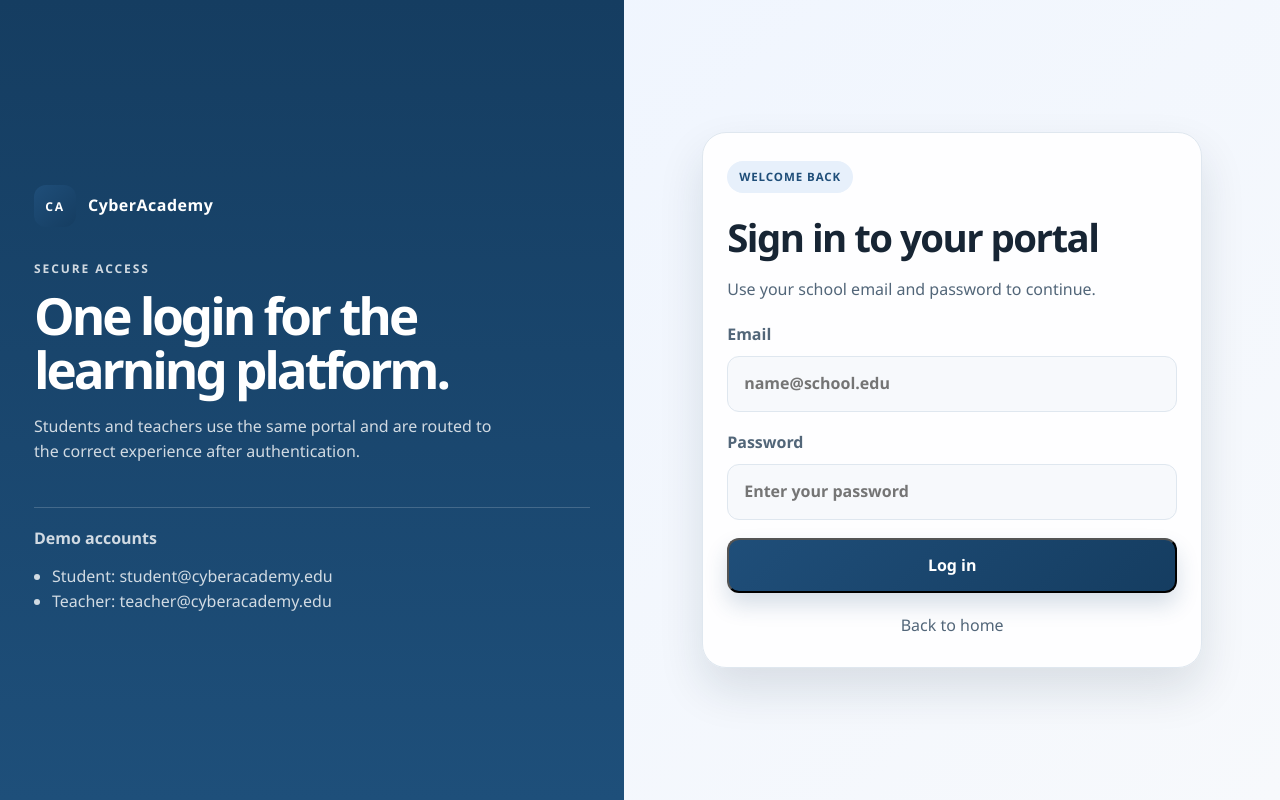
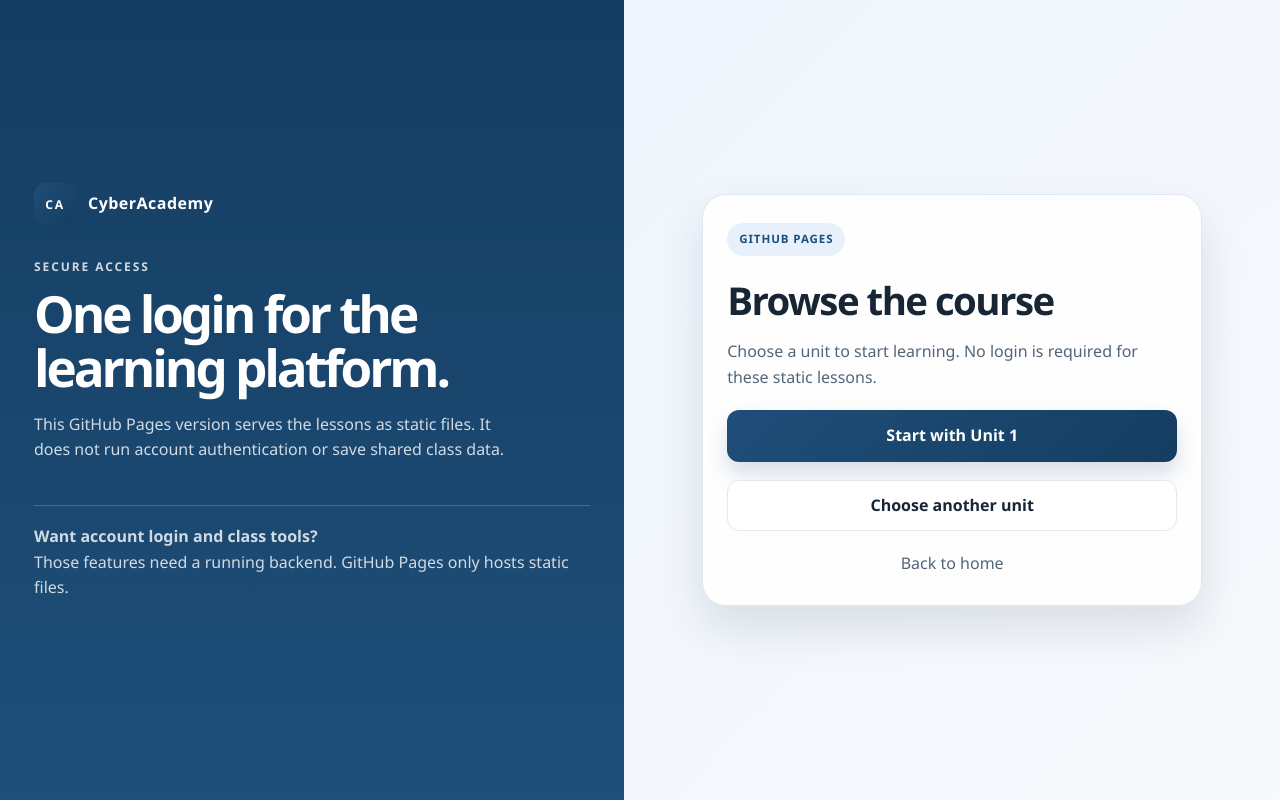
Before and after one commit to mccoyCaleb/CyberAcademy2, a website: page portal.html in a window 1280 px wide. Drawn offline with Linux system fonts and the light colour scheme.

Commit message:
okokokook

```diff
--- a/portal.html
+++ b/portal.html
@@ -17,38 +17,28 @@
       <div class="side-panel">
         <p class="eyebrow">Secure access</p>
         <h1>One login for the learning platform.</h1>
-        <p>Students and teachers use the same portal and are routed to the correct experience after authentication.</p>
+        <p>This GitHub Pages version serves the lessons as static files. It does not run account authentication or save shared class data.</p>
       </div>
 
       <div class="side-note">
-        <strong>Demo accounts</strong>
-        <ul>
-          <li>Student: student@cyberacademy.edu</li>
-          <li>Teacher: teacher@cyberacademy.edu</li>
-        </ul>
+        <strong>Want account login and class tools?</strong>
+        <p>Those features need a running backend. GitHub Pages only hosts static files.</p>
       </div>
     </aside>
 
     <main class="portal-main">
       <div class="portal-card">
-        <div class="card-topline">Welcome back</div>
-        <h2>Sign in to your portal</h2>
-        <p class="portal-subtitle">Use your school email and password to continue.</p>
+        <div class="card-topline">GitHub Pages</div>
+        <h2>Browse the course</h2>
+        <p class="portal-subtitle">Choose a unit to start learning. No login is required for these static lessons.</p>
 
-        <form action="/login" method="POST" class="portal-form">
-          <label>
-            Email
-            <input type="email" name="email" placeholder="name@school.edu" required />
-          </label>
-          <label>
-            Password
-            <input type="password" name="password" placeholder="Enter your password" required />
-          </label>
-          <button type="submit" class="primary-button full-width">Log in</button>
-        </form>
+        <div class="portal-form">
+          <a class="primary-button full-width" href="unit-1/index.html">Start with Unit 1</a>
+          <a class="secondary-button full-width" href="index.html#curriculum">Choose another unit</a>
+        </div>
 
         <div class="portal-meta">
-          <a href="/">Back to home</a>
+          <a href="index.html">Back to home</a>
         </div>
       </div>
     </main>
```
Also changed, not shown: index.html (+7 -7 lines), README.md.
